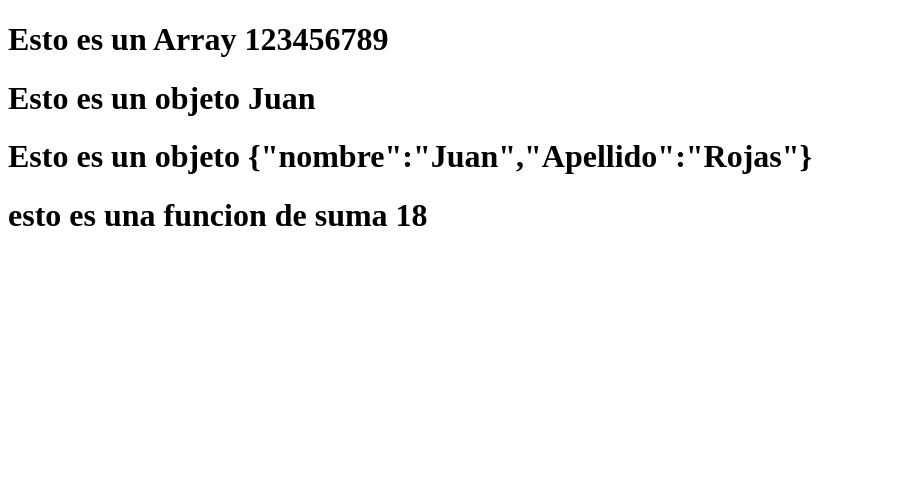
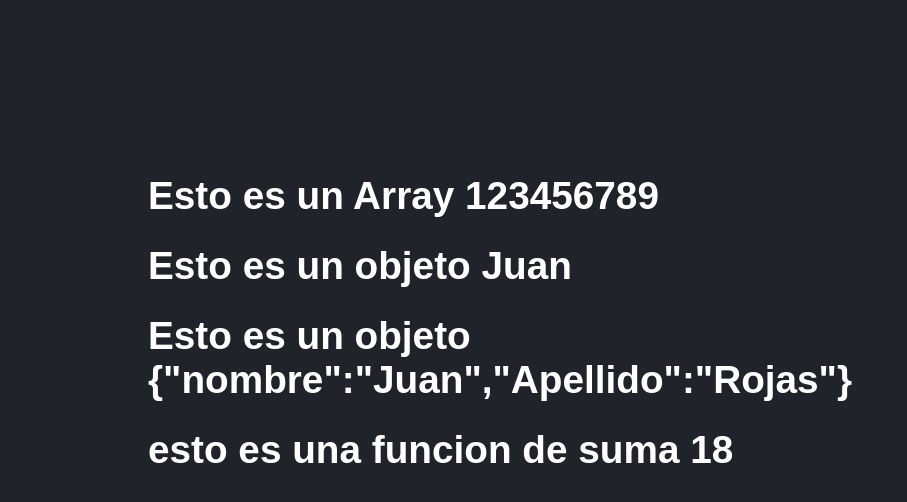
Before and after one commit to saulsistemas/CURSO_REACT, a React (Vite) app in the folder 02INICIOREACT/ciubter-app/: page / in a window 1280 px wide. Shown: the top 502 px of the page, without its empty margins (0-907 px from the left). Built offline with nearby package versions, Linux system fonts and the light colour scheme.

Commit message:
colocando estilos css

```diff
--- a/02INICIOREACT/ciubter-app/src/main.jsx
+++ b/02INICIOREACT/ciubter-app/src/main.jsx
@@ -2,6 +2,7 @@
 import React from 'react'
 import ReactDom from 'react-dom/client'
 import {App} from './HelloWorldApp'
+import './style.css'
 //2componente
 
 //3renderizacion
--- /dev/null
+++ b/02INICIOREACT/ciubter-app/src/style.css
@@ -0,0 +1,7 @@
+html,body{
+    background-color: #21232A;
+    color: white;
+    font-family: Arial, Helvetica, sans-serif;
+    font-size: 1.1rem;
+    padding: 70px;
+}
```
